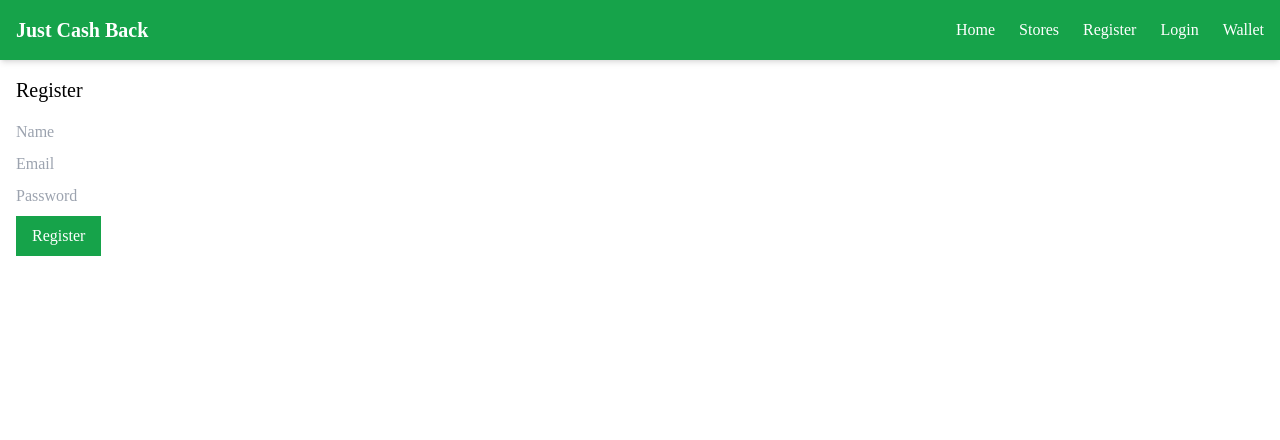
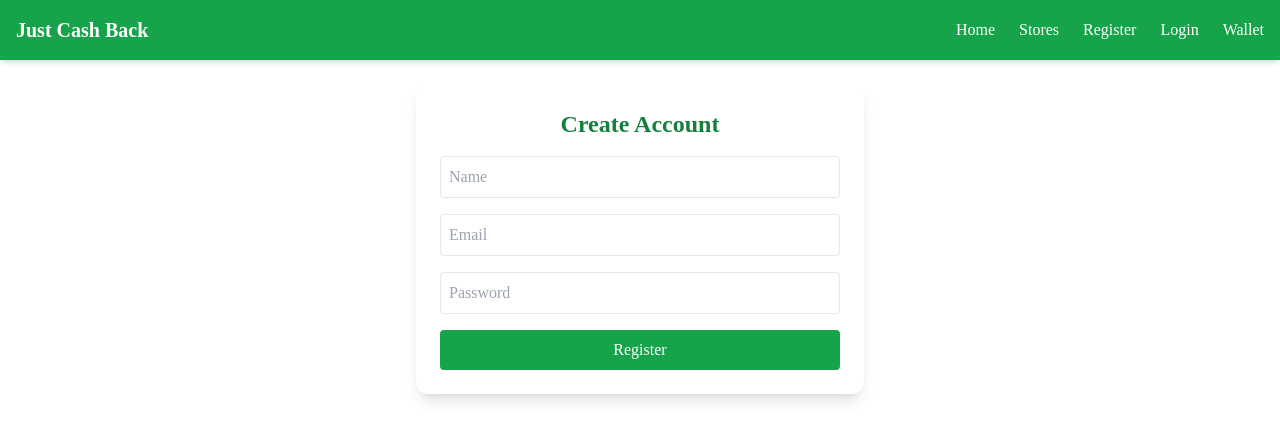
Before and after one commit to sameer-code/JCB-Client-, a React (Create React App) app: page /register in a window 1280 px wide. Shown: the top 440 px of the page. Built offline with nearby package versions, Linux system fonts and the light colour scheme.

Commit message:
Update Register.js

```diff
--- a/src/pages/Register.js
+++ b/src/pages/Register.js
@@ -1,27 +1,16 @@
-import React, { useState } from 'react';
-import axios from 'axios';
+// src/pages/Register.js
+import React from "react";
 
 const Register = () => {
-  const [name, setName] = useState('');
-  const [email, setEmail] = useState('');
-  const [password, setPassword] = useState('');
-
-  const handleRegister = async () => {
-    try {
-      await axios.post('/api/auth/register', { name, email, password });
-      alert('Registered!');
-    } catch (err) {
-      alert('Registration failed');
-    }
-  };
-
   return (
-    <div className="p-4">
-      <h2 className="text-xl mb-4">Register</h2>
-      <input placeholder="Name" className="block mb-2" value={name} onChange={e => setName(e.target.value)} />
-      <input placeholder="Email" className="block mb-2" value={email} onChange={e => setEmail(e.target.value)} />
-      <input placeholder="Password" type="password" className="block mb-2" value={password} onChange={e => setPassword(e.target.value)} />
-      <button onClick={handleRegister} className="bg-green-600 text-white px-4 py-2">Register</button>
+    <div className="max-w-md mx-auto p-6 bg-white mt-6 shadow-lg rounded-xl">
+      <h2 className="text-2xl font-bold text-center text-green-700 mb-4">Create Account</h2>
+      <form className="space-y-4">
+        <input type="text" placeholder="Name" className="w-full border p-2 rounded" />
+        <input type="email" placeholder="Email" className="w-full border p-2 rounded" />
+        <input type="password" placeholder="Password" className="w-full border p-2 rounded" />
+        <button className="w-full bg-green-600 text-white p-2 rounded hover:bg-green-700">Register</button>
+      </form>
     </div>
   );
 };
```
